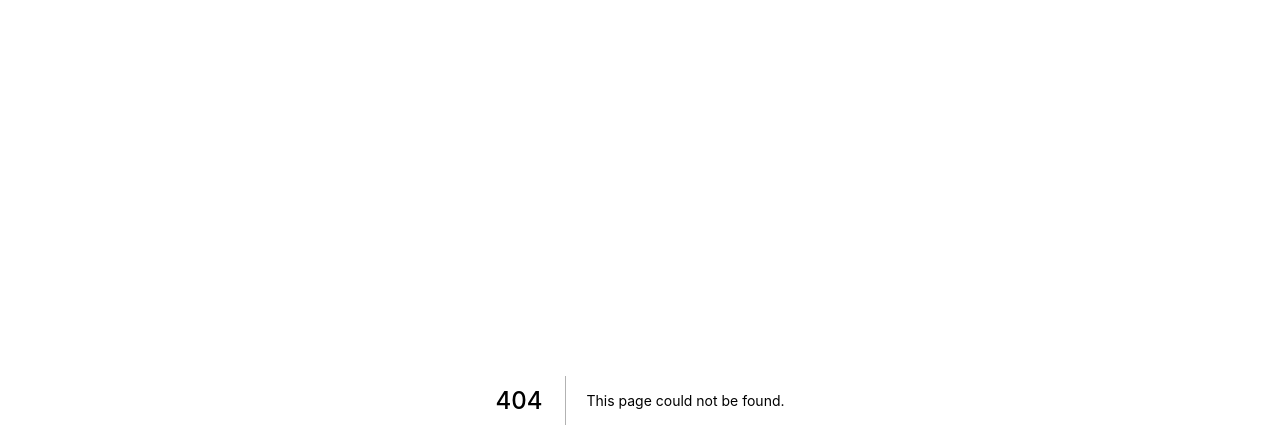
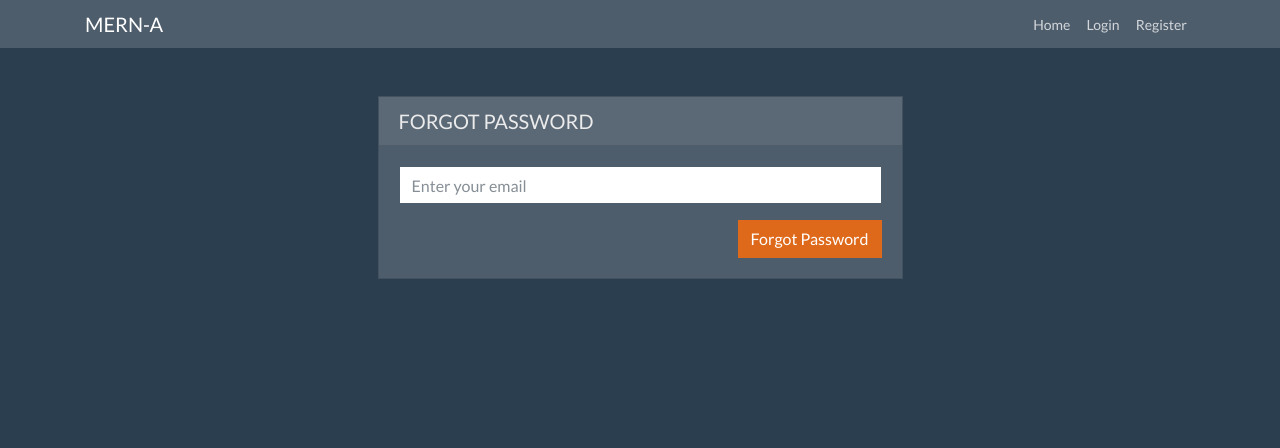
Before and after one commit to OxyProgrammer/mern-stack, a Next.js app in the folder FRONTEND/: page /auth/password/forgot in a window 1280 px wide. Before the commit this address had no page. Shown: the top 448 px of the page. Built offline with nearby package versions, Linux system fonts and the light colour scheme.

Commit message:
Reset password page.

```diff
--- a/FRONTEND/pages/auth/activate/[token].js
+++ b/FRONTEND/pages/auth/activate/[token].js
@@ -14,7 +14,7 @@ const ActivateAccount=({router})=>{
     buttonText:'Activate Account',
     success:'',
     error:''
-  })
+  });
 
   const {name,token,buttonText,success,error}=state;
 
--- /dev/null
+++ b/FRONTEND/pages/auth/password/forgot.js
@@ -0,0 +1,69 @@
+import {useEffect,useState} from 'react';
+import axios from 'axios';
+import {showSuccessMessage,showErrorMessage} from '../../../helpers/alerts';
+import * as config from '../../../config';
+import Router from 'next/router';
+import Layout from '../../../components/Layout';
+import { set } from 'nprogress';
+
+const ForgotPassword=(props)=>{
+
+  const [state,setState]=useState({
+    email:'',
+    buttonText:'Forgot Password',
+    success:'',
+    error:''
+  });
+  const {email,buttonText,success,error}=state;
+
+  const handleChange=event=>{
+    setState({...state,email:event.target.value})
+  }
+
+  const handleSubmit=async event=>{
+    event.preventDefault();
+    setState({...state,buttonText:'Working...'})
+    try{
+      const response=await axios.put(`${config.API}/forgot-password`,{email});
+      console.log(response)
+      setState({...state,buttonText:'Forgot Password',email:'',error:'',success:response.data.message});
+    }catch(error){
+      setState({...state,buttonText:'Forgot Password',success:'',error:error.response.data.error});
+    }
+  }
+
+  const passwordForgotForm=()=>{
+    return (<form onSubmit={handleSubmit}>
+      <div className="form-group">
+        <input type="email"
+        className="form-control"
+        value={email}
+        onChange={handleChange}
+        placeholder="Enter your email"
+        required/>
+      </div>
+      <div>
+        <button className="btn btn-primary float-right">
+          {buttonText}
+        </button>
+      </div>
+    </form>)
+  }
+
+  return(
+    <Layout>
+      <div className="col-md-6 offset-md-3">
+      <div className="card">
+        <h5 className="card-header">FORGOT PASSWORD</h5>
+        <div className="card-body">
+          {success && showSuccessMessage(success)}
+          {error && showErrorMessage(error)}
+          {passwordForgotForm()}
+        </div>
+      </div>
+    </div>
+    </Layout>
+  );
+}
+
+export default ForgotPassword;
--- a/FRONTEND/pages/login.js
+++ b/FRONTEND/pages/login.js
@@ -64,7 +64,7 @@ const login = () => {
             required/>
         </div>
         <div className="form-group">
-          <button className="btn btn-primary float-sm-right">{buttonText}</button>
+          <button className="btn btn-success float-sm-right">{buttonText}</button>
         </div>
       </form>)
   }
@@ -78,6 +78,10 @@ return(
           {success && showSuccessMessage(success)}
           {error && showErrorMessage(error)}
           {loginForm()}
+          <Link href="/auth/password/forgot">
+            <button className="btn btn-primary float-left">Forgot password</button>
+            {/* <a className="text-primary float-left"><strong>Forgot password</strong></a> */}
+          </Link>
         </div>
       </div>
     </div>
```
Also changed, not shown: 1 other file (tests, documents, lock files or other folders).
